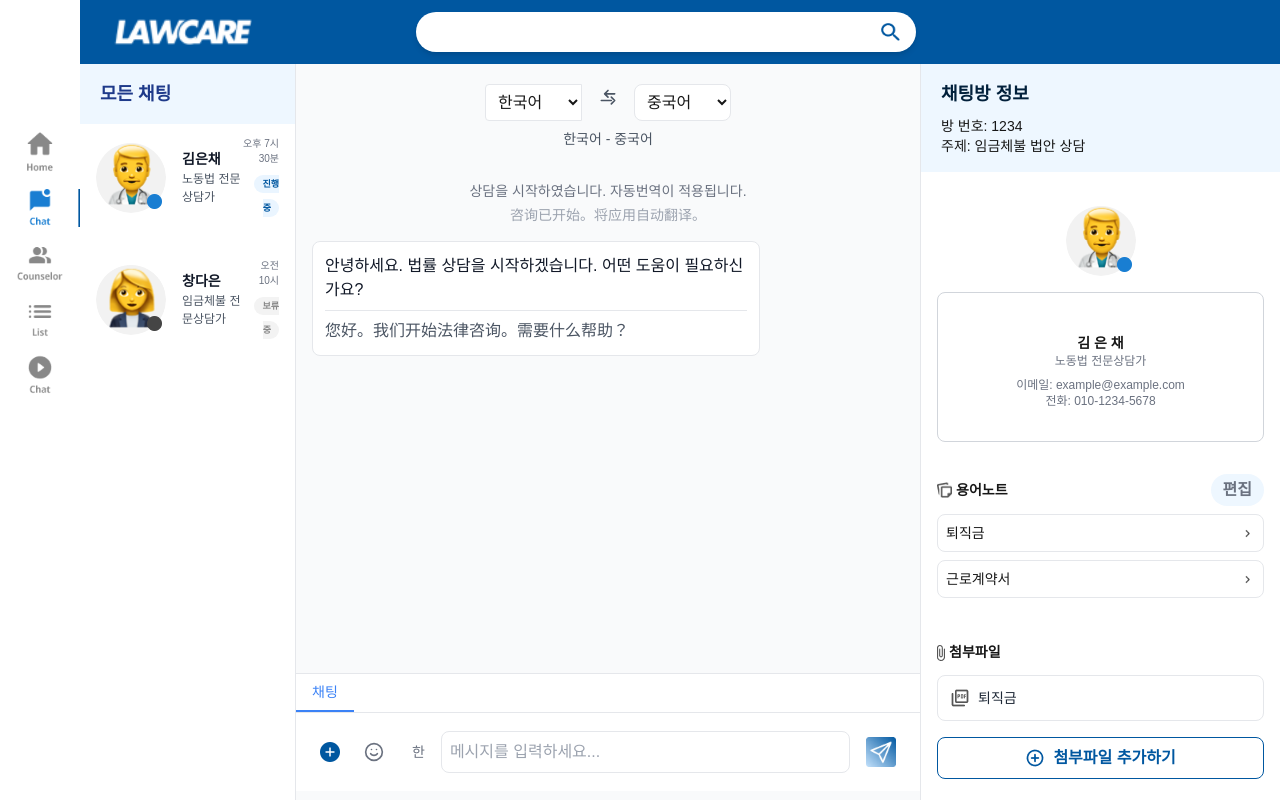
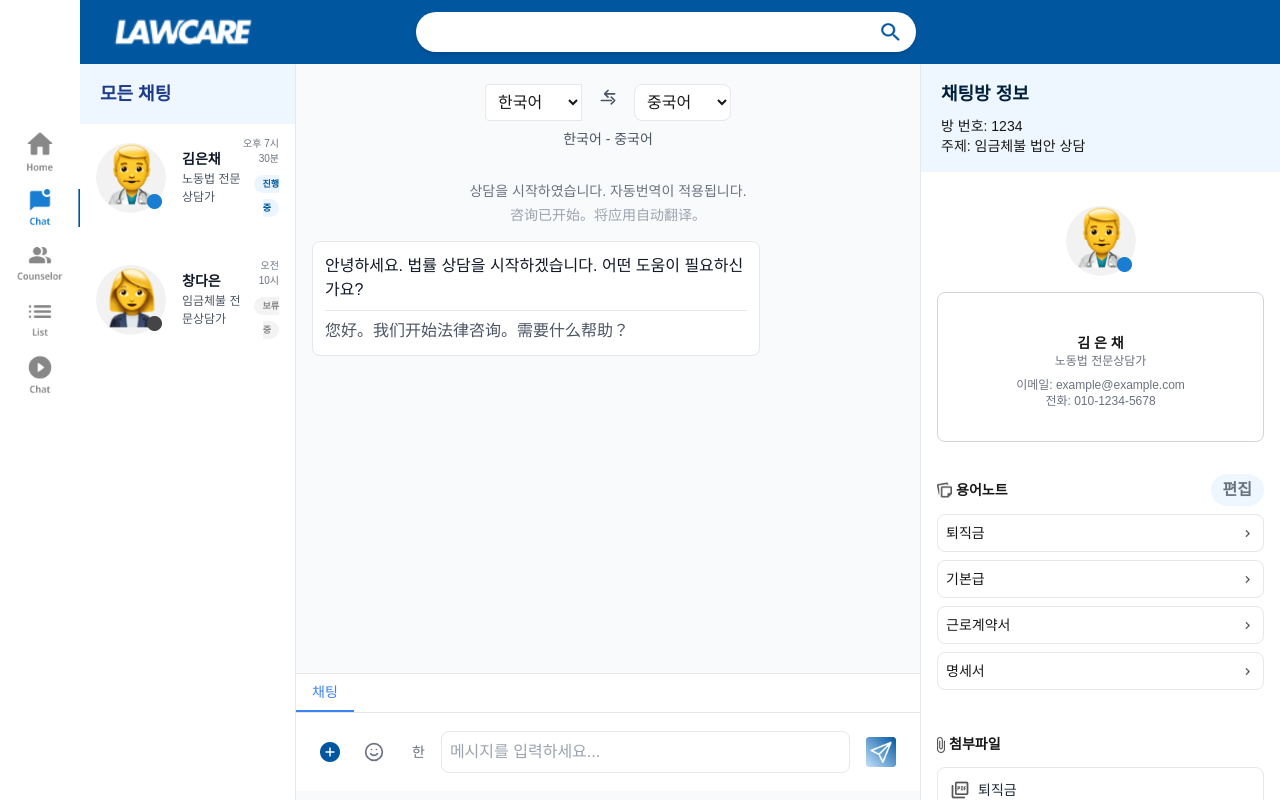
Before and after one commit to LawCare/Law_Care-FE, a Next.js app: page / in a window 1280 px wide. Built offline with nearby package versions, Linux system fonts and the light colour scheme.

Commit message:
feat: 용어노트 동기화

```diff
--- a/src/app/page.jsx
+++ b/src/app/page.jsx
@@ -5,56 +5,91 @@ import ChatInfoPage from './(chat)/chat-info/page';
 import ChattingPage from './(chat)/live-chat/page';
 import SearchBarPage from './(chat)/search-bar/page';
 import SideBarPage from './(chat)/side-bar/page';
+import BasicSalary from '../components/ChatInfo/basicSalary';
+import EmploymentContract from '../components/ChatInfo/employmentxContract';
+import Specification from '../components/ChatInfo/specification';
+import SeverancePay from '../components/ChatInfo/severancePay';
 
 const Chatpage = () => {
+  // 상태 관리
   const [showSeverancePay, setShowSeverancePay] = useState(false);
+  const [showBasicSalary, setShowBasicSalary] = useState(false);
+  const [showEmploymentContract, setShowEmploymentContract] = useState(false);
+  const [showSpecification, setShowSpecification] = useState(false);
 
+  // 핸들러 함수
   const handleSeverancePayClick = () => {
     setShowSeverancePay(true);
+    resetOtherStates('SeverancePay');
+  };
+
+  const handleBasicSalaryClick = () => {
+    setShowBasicSalary(true);
+    resetOtherStates('BasicSalary');
+  };
+
+  const handleEmploymentContractClick = () => {
+    setShowEmploymentContract(true);
+    resetOtherStates('EmploymentContract');
+  };
+
+  const handleSpecificationClick = () => {
+    setShowSpecification(true);
+    resetOtherStates('Specification');
+  };
+
+  const resetOtherStates = (currentComponent) => {
+    if (currentComponent !== 'SeverancePay') setShowSeverancePay(false);
+    if (currentComponent !== 'BasicSalary') setShowBasicSalary(false);
+    if (currentComponent !== 'EmploymentContract') setShowEmploymentContract(false);
+    if (currentComponent !== 'Specification') setShowSpecification(false);
   };
 
   const handleBackToChatInfo = () => {
     setShowSeverancePay(false);
+    setShowBasicSalary(false);
+    setShowEmploymentContract(false);
+    setShowSpecification(false);
   };
 
   return (
-    <div className="h-screen flex flex-col lg:flex-row">
-      {/* 사이드바 (데스크탑 전용) */}
-      <aside
-        className="lg:w-20 lg:h-full lg:fixed lg:left-0 lg:top-0 lg:block hidden"
-        // 데스크탑에서만 사이드바가 왼쪽에 보이도록 `lg:block` 추가, 모바일에서는 숨김 처리 `hidden`
-      >
+    <div className="h-screen flex">
+      <aside className="w-20 h-full fixed left-0 top-0">
         <SideBarPage />
       </aside>
 
-      {/* 모바일 하단 네비게이션 */}
-      <div
-        className="lg:hidden fixed bottom-0 left-0 w-full bg-white flex justify-around py-2 border-t"
-        // 모바일에서 하단 네비게이션이 나타나도록 설정 (`lg:hidden`으로 데스크탑에서는 숨김 처리)
-      >
-        <SideBarPage />
-      </div>
-
-      {/* 메인 컨텐츠 */}
-      <div className="flex flex-col flex-grow lg:ml-20">
-        {/* `lg:ml-20` 추가: 데스크탑에서만 사이드바 공간만큼 마진 추가 */}
+      <div className="flex flex-col flex-grow ml-20">
         <header className="w-full">
           <SearchBarPage />
         </header>
 
         <div className="flex flex-grow">
-          <section className="w-full md:w-[18%] border-r hidden md:block">
-            {/* `lg:w-[18%]` 추가: 데스크탑에서만 넓이를 18%로 설정 */}
+          <section className="w-[18%] border-r">
             <AllChatPage />
           </section>
 
           <section className="flex-grow">
-            <ChattingPage onSeverancePayClick={handleSeverancePayClick} />
+            {showSeverancePay && <SeverancePay onBack={handleBackToChatInfo} />}
+            {showBasicSalary && <BasicSalary onBack={handleBackToChatInfo} />}
+            {showEmploymentContract && <EmploymentContract onBack={handleBackToChatInfo} />}
+            {showSpecification && <Specification onBack={handleBackToChatInfo} />}
+            {!showSeverancePay && !showBasicSalary && !showEmploymentContract && !showSpecification && (
+              <ChattingPage
+                onSeverancePayClick={handleSeverancePayClick}
+                onBasicSalaryClick={handleBasicSalaryClick}
+                onEmploymentContractClick={handleEmploymentContractClick}
+                onSpecificationClick={handleSpecificationClick}
+              />
+            )}
           </section>
 
-          <aside className="hidden lg:block w-[30%] border-l">
-            {/* `hidden lg:block` 추가: 데스크탑에서만 채팅 정보 패널 표시 */}
-            <ChatInfoPage showSeverancePay={showSeverancePay} onBack={handleBackToChatInfo} />
+          <aside className="w-[30%] border-l">
+            <ChatInfoPage
+              onSeverancePayClick={handleSeverancePayClick}
+              onBasicSalaryClick={handleBasicSalaryClick}
+              onEmploymentContractClick={handleEmploymentContractClick}
+              onSpecificationClick={handleSpecificationClick}
+            />
           </aside>
         </div>
       </div>
--- a/src/components/AllChat/AllChat.jsx
+++ b/src/components/AllChat/AllChat.jsx
@@ -8,7 +8,6 @@ import end from '../../assets/icons/end.png';
 const AllChat = () => {
   return (
     <div className="hidden lg:block min-h-screen w-full">
-      {/* 데스크탑에서만 표시되도록 lg:block 사용 */}
       <div className="flex justify-between items-center px-5 py-4 bg-custom-sky-blue2 ">
         <h2 className="text-lg font-extrabold text-blue-900 w-full">모든 채팅</h2>
       </div>
--- a/src/components/ChatInfo/ChatInfo.jsx
+++ b/src/components/ChatInfo/ChatInfo.jsx
@@ -8,14 +8,33 @@ import Attachfile from '../../assets/icons/Attachfile.png';
 import pdf from '../../assets/icons/pdf.png';
 import Add from '../../assets/icons/Add.png';
 import SeverancePay from './severancePay';
+import BasicSalary from './basicSalary';
+import EmploymentContract from './employmentxContract';
+import Specification from './specification';
 
 const ChatInfo = () => {
   const [showSeverancePay, setShowSeverancePay] = useState(false);
+  const [showBasicSalary, setShowBasicSalary] = useState(false);
+  const [showEmploymentContract, setShowEmploymentContract] = useState(false);
+  const [showSpecification, setShowSpecification] = useState(false);
+
+  const resetOtherStates = () => {
+    setShowSeverancePay(false);
+    setShowBasicSalary(false);
+    setShowEmploymentContract(false);
+    setShowSpecification(false);
+  };
 
   return (
-    <div className=" w-100 min-h-screen rounded-lg ">
+    <div className="w-100 min-h-screen rounded-lg">
       {showSeverancePay ? (
-        <SeverancePay onBack={() => setShowSeverancePay(false)} />
+        <SeverancePay onBack={() => resetOtherStates()} />
+      ) : showBasicSalary ? (
+        <BasicSalary onBack={() => resetOtherStates()} />
+      ) : showEmploymentContract ? (
+        <EmploymentContract onBack={() => resetOtherStates()} />
+      ) : showSpecification ? (
+        <Specification onBack={() => resetOtherStates()} />
       ) : (
         <>
           <div className="mb-4 flex flex-col px-5 py-4 bg-custom-sky-blue2">
@@ -24,9 +43,9 @@ const ChatInfo = () => {
             <p className="text-sm">주제: 임금체불 법안 상담</p>
           </div>
 
-          <div className="bg-white rounded-lg ">
+          <div className="bg-white rounded-lg">
             <div className="space-y-4">
-              <div className="flex flex-col items-center bg-white rounded-lg p-4 ">
+              <div className="flex flex-col items-center bg-white rounded-lg p-4">
                 <div className="flex-shrink-0 relative">
                   <Image src={manicon} alt="Consultant 1" width={70} height={70} className="rounded-full" />
                   <div className="absolute bottom-1 right-1">
@@ -49,24 +68,52 @@ const ChatInfo = () => {
             <div className="flex justify-between items-center mb-2">
               <div className="flex items-center">
                 <Image src={Note} alt="Note" width={15} height={15} />
-                <h3 className=" font-semibold text-[14px]  p-1 ">용어노트</h3>
+                <h3 className="font-semibold text-[14px] p-1">용어노트</h3>
               </div>
               <button className="px-3 py-1 font-semibold bg-custom-sky-blue2 text-gray-500 rounded-full">편집</button>
             </div>
 
             <div
-              className=" border border-gray-150 rounded-lg flex items-center justify-between p-2 mb-2 cursor-pointer"
-              onClick={() => setShowSeverancePay(true)}
+              className="border border-gray-150 rounded-lg flex items-center justify-between p-2 mb-2 cursor-pointer"
+              onClick={() => {
+                resetOtherStates();
+                setShowSeverancePay(true);
+              }}
             >
               <span className="text-sm">퇴직금</span>
               <Image src={arrow} alt="arrow" width={15} height={15} />
             </div>
 
             <div
-              className=" border border-gray-150 rounded-lg flex items-center justify-between p-2 mb-2 cursor-pointer"
-              onClick={() => setShowSeverancePay(true)}
+              className="border border-gray-150 rounded-lg flex items-center justify-between p-2 mb-2 cursor-pointer"
+              onClick={() => {
+                resetOtherStates();
+                setShowBasicSalary(true);
+              }}
+            >
+              <span className="text-sm">기본급</span>
+              <Image src={arrow} alt="arrow" width={15} height={15} />
+            </div>
+
+            <div
+              className="border border-gray-150 rounded-lg flex items-center justify-between p-2 mb-2 cursor-pointer"
+              onClick={() => {
+                resetOtherStates();
+                setShowEmploymentContract(true);
+              }}
             >
               <span className="text-sm">근로계약서</span>
+              <Image src={arrow} alt="arrow" width={15} height={15} />
+            </div>
+
+            <div
+              className="border border-gray-150 rounded-lg flex items-center justify-between p-2 mb-2 cursor-pointer"
+              onClick={() => {
+                resetOtherStates();
+                setShowSpecification(true);
+              }}
+            >
+              <span className="text-sm">명세서</span>
               <Image src={arrow} alt="arrow" width={15} height={15} />
             </div>
           </div>
@@ -75,7 +122,7 @@ const ChatInfo = () => {
             <div className="flex justify-between items-center mb-2">
               <div className="flex items-center">
                 <Image src={Attachfile} alt="Attach file" width={8} height={8} />
-                <h3 className=" font-semibold text-[14px]  p-1 ">첨부파일</h3>
+                <h3 className="font-semibold text-[14px] p-1">첨부파일</h3>
               </div>
             </div>
             <div className="border border-gray-150 rounded-lg flex items-center p-3 mb-2 text-sm cursor-pointer">
--- a/src/components/SideBar/SideBar.jsx
+++ b/src/components/SideBar/SideBar.jsx
@@ -10,7 +10,6 @@ import chatm from '../../assets/icons/chatm.png';
 const SideBar = () => {
   return (
     <>
-      {/* 모바일에서는 하단, 데스크탑에서는 왼쪽에 고정 */}
       <div className="hidden lg:flex flex-col items-center bg-white h-screen w-20 space-y-4 py-4">
         <button className="mt-28">
           <Image src={home} alt="Home" width={100} height={100} />
@@ -29,7 +28,6 @@ const SideBar = () => {
         </button>
       </div>
 
-      {/* 모바일에서 하단 네비게이션 */}
       <div className="lg:hidden fixed bottom-0 left-0 w-full bg-white flex justify-around py-2 border-t">
         <button>
           <Image src={home} alt="Home" width={70} height={70} />
```
Also changed, not shown: src/components/SearchBar/Search.jsx (+0 -7 lines).
